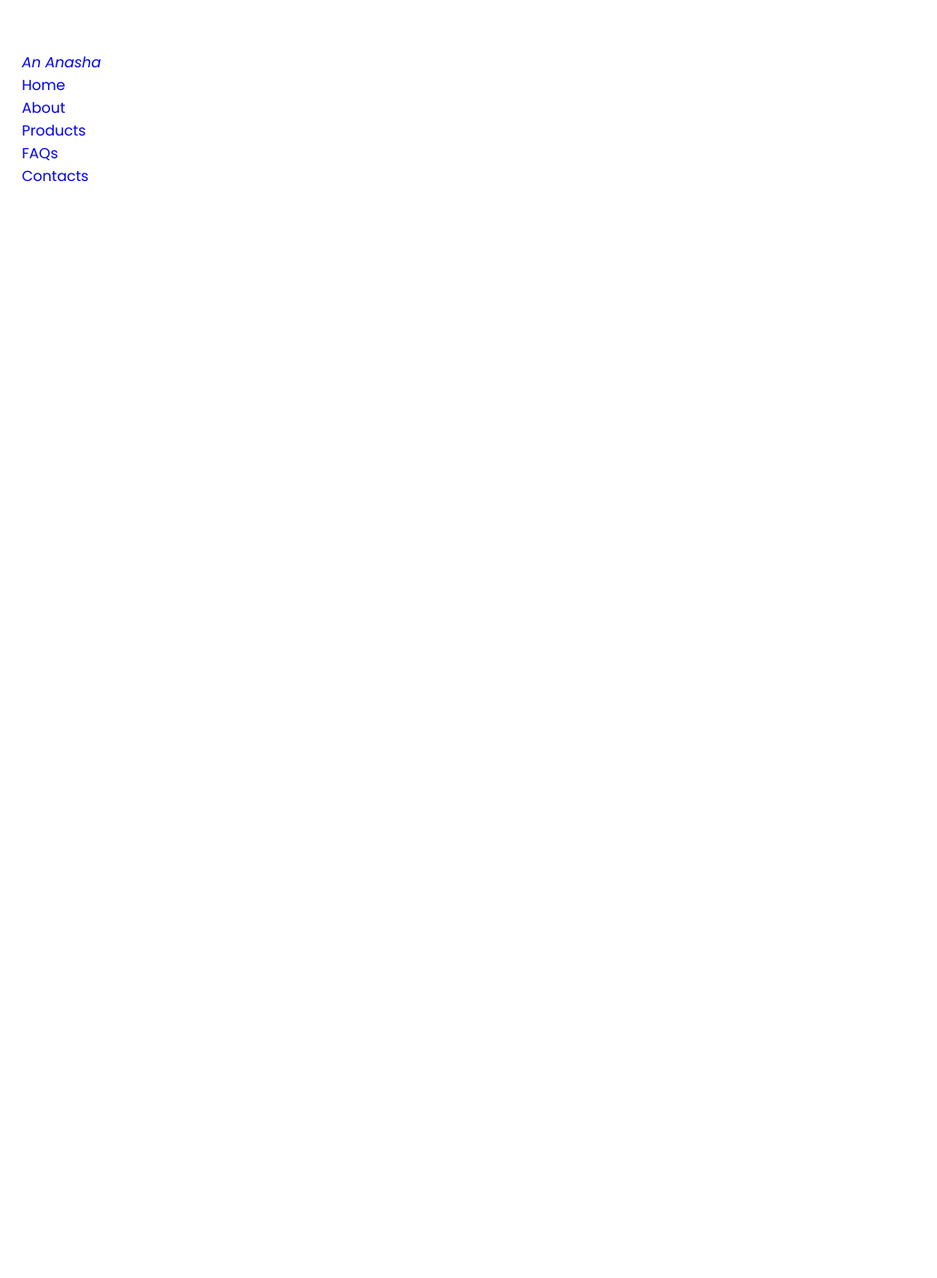
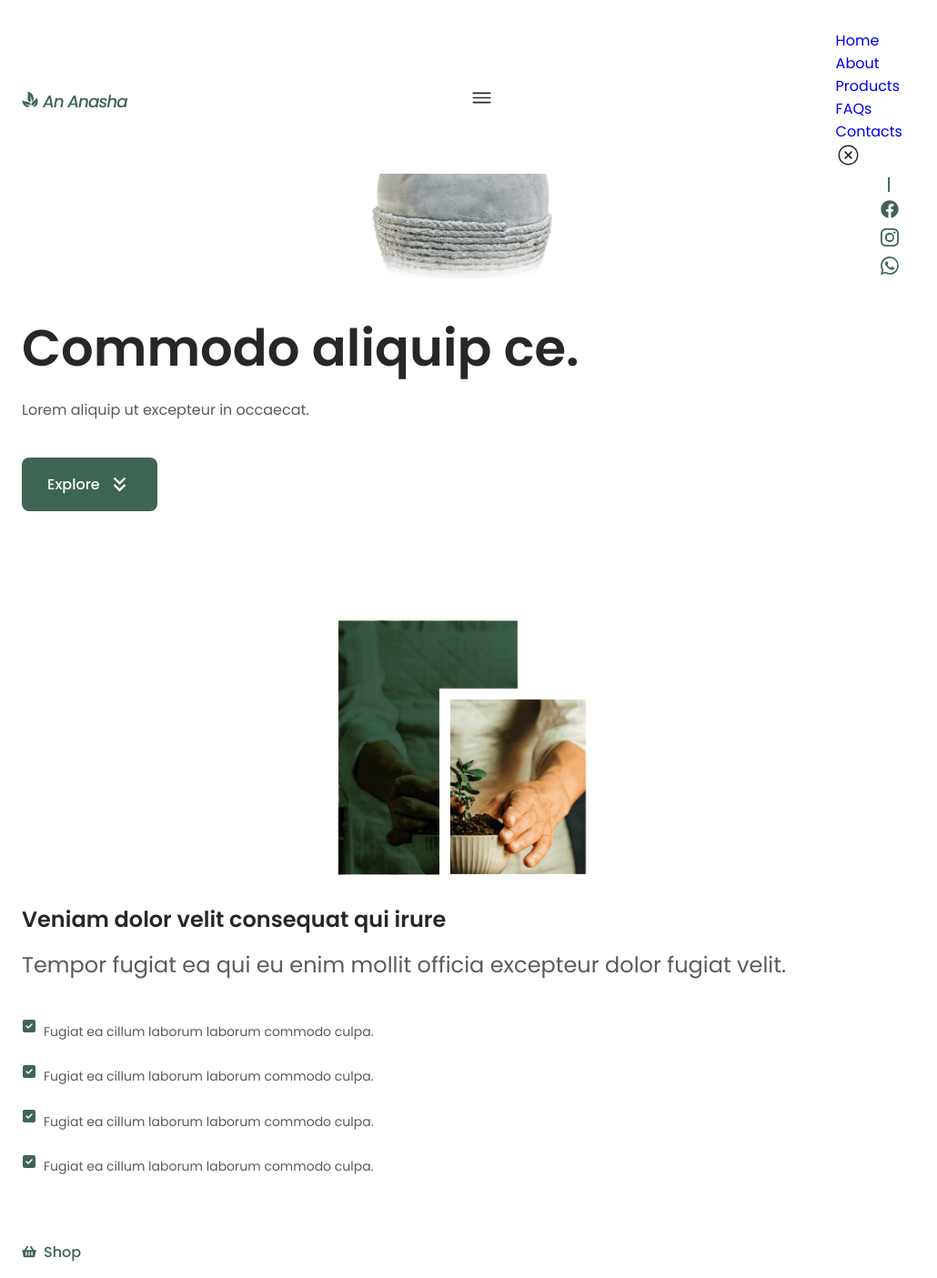
Before and after one commit to ElJeringas/Plant-Website, a React (Create React App) app: page / in a window 1280 px wide. Shown: the whole page at 91% size, without its empty margins (0-1030 px from the left). Before the commit the page ends 800 px from the top, so only its background shows below. Built offline with nearby package versions, Linux system fonts and the light colour scheme.

Commit message:
implementing nav, header, and about sections

```diff
--- a/src/App.js
+++ b/src/App.js
@@ -1,10 +1,14 @@
 import React from 'react';
 import './App.css';
 import NavBar from './components/NavBar/NavBar';
+import Home from './container/Home/Home';
+import About from './container/About/About';
 const App = () => {
   return (
     <div>
       <NavBar/>
+      <Home/>
+      <About/>
     </div>
   )
 }
--- a/src/components/NavBar/NavBar.css
+++ b/src/components/NavBar/NavBar.css
@@ -0,0 +1,91 @@
+.header{
+    width: 100%;
+    background-color: var(--body-color);
+    position: fixed;
+    top: 0;
+    left: 0;
+    z-index: var(--z-fixed);
+}
+
+.nav{
+    height: var(--header-height);
+    display: flex;
+    justify-content: space-between;
+    align-items: center;
+    margin-top: 2rem;
+}
+
+.nav__logo,
+.nav__toggle,
+.nav__close{
+    color: var(--title-color);
+}
+
+.nav__logo{
+    text-transform: capitalize;
+    font-weight: 500;
+    letter-spacing: -1px;
+    display: inline-flex;
+    align-items: center;
+    column-gap: .5rem;
+    transition: .3s;
+}
+
+.nav__logo-icon{
+    font-size: 1.15rem;
+    color: var(--first-color);
+}
+
+.nav__logo:hover{
+    color: var(--first-color);
+}
+
+.nav__toggle{
+    display: inline-flex;
+    font-size: 1.25rem;
+    cursor: pointer;
+}
+
+@media screen and (max-width: 767px) {
+    .nav__menu{
+        position: fixed;
+        background-color: var(--container-color);
+        width: 80%;
+        height: 100%;
+        top: 0;
+        right: -100%;
+        box-shadow: -2px 0 4px hsla(var(--hue), 24%, 15%, .1);
+        padding: 4rem 0 0 3rem;
+        border-radius: 1rem 0 0 1rem;
+        transition:.9s ;
+        z-index: var(--z-fixed);
+    }
+
+    .show-menu{
+        right: 0;
+    }
+
+    .nav__close{
+        font-size: 1.5rem;
+        position: absolute;
+        top: 1rem;
+        right: 1.25rem;
+        cursor: pointer;
+    }
+
+    .nav__list{
+        display: flex;
+        flex-direction: column;
+        row-gap: 1.5rem;
+    }
+
+    .nav__link{
+        color: var(--title-color);
+        font-weight: var(--font-medium);
+        transition: .3s;
+    }
+
+    .nav__link:hover{
+        color: var(--first-color);
+    }
+}
--- a/src/components/NavBar/NavBar.jsx
+++ b/src/components/NavBar/NavBar.jsx
@@ -1,14 +1,26 @@
-import React from 'react'
+import React, { useState } from 'react'
+import { IoIosCloseCircleOutline } from "react-icons/io";
+import { GiThreeLeaves } from "react-icons/gi";
+import { IoIosMenu } from "react-icons/io";
 import './NavBar.css'
 const NavBar = () => {
+    const [isOpen, setIsOpen] = useState(false)
+    const toggleDropdown = () => {
+        setIsOpen(!isOpen)
+    }
+    const [toggleMenu, setToggleMenu] = useState(false)
+
   return (
     <header className='header' id='header'>
         <nav className='nav container'>
             <a href='#' className='nav__logo'>
-                <i className='nav__logo-icon'>An Anasha</i>
+                <i className='nav__logo-icon'><GiThreeLeaves /> An Anasha</i>
             </a>
-            <div className='mav__menu' id='nav-menu'>
-                <ul className='nav__item'>
+            <div className='nav__toggle' id='nav-toggle'>
+                <i className='ri-menu-line' onClick={()=>setToggleMenu(true)}><IoIosMenu fontSize={27}/></i>
+            </div>
+                <div className={`nav__menu  ${toggleMenu ? 'show-menu' : ''}`} id='nav-menu'>
+                <ul className='nav__list'>
                     <li>
                         <a href='#' className='nav__link'>Home</a>
                     </li>
@@ -25,6 +37,9 @@ const NavBar = () => {
                         <a href='#' className='nav__link'>Contacts</a>
                     </li>
                 </ul>
+                <div className='nav__close' id='nav-close'>
+                    <i className='ri-close-line' onClick={() => setToggleMenu(false)}><IoIosCloseCircleOutline fontSize={27}/></i>
+                </div>
             </div>
         </nav>
     </header>
--- /dev/null
+++ b/src/container/About/About.css
@@ -0,0 +1,43 @@
+.about__container{
+    row-gap: 2rem;
+}
+.about__img{
+    width: 280px;
+    justify-self: center;
+}
+
+.about__title{
+    margin-bottom: var(--mb-1);
+}
+
+.about_description{
+    margin-bottom: var(--mb-2);
+}
+
+.about__details{
+    display: grid;
+    row-gap: 1rem;
+    margin-bottom: var(--mb-1);
+    margin-top: var(--mb-2-5);
+}
+
+.about__details-description{
+    display: inline-flex;
+    column-gap: .5rem;
+    font-size: var(--small-font-size);
+}
+
+.about__details-icon{
+    font-size: 1rem;
+    color: var(--first-color);
+    margin-top: .15rem;
+}
+
+.button--link{
+    color: var(--first-color);
+    font-weight: var(--font-medium);
+}
+
+.button--link:hover .button__icon{
+    transform: translateX(.25rem);
+}
--- /dev/null
+++ b/src/container/About/About.jsx
@@ -0,0 +1,43 @@
+import React from 'react';
+import aboutImg from '../../assets/images/about.png'
+import { FaSquareCheck } from "react-icons/fa6";
+import { FaShoppingBasket } from "react-icons/fa";
+import './About.css';
+const About = () => {
+  return (
+    <section className='about section container' id='about'>
+        <div className='about__container grid'>
+            <img src={aboutImg} alt='about' className='about__img'/>
+            <div className='section__title about__title'>
+                <h2 className='section__title about__title'>
+                    Veniam dolor velit consequat qui irure
+                </h2>
+                <p className='about__description'>
+                    Tempor fugiat ea qui eu enim mollit officia excepteur dolor fugiat velit.
+                </p>
+                <div className='about__details'>
+                    <p className='about__details-description'>
+                        <FaSquareCheck className='about__details-icon'/>
+                        Fugiat ea cillum laborum laborum commodo culpa.
+                    </p>
+                    <p className='about__details-description'>
+                        <FaSquareCheck className='about__details-icon'/>
+                        Fugiat ea cillum laborum laborum commodo culpa.
+                    </p>
+                    <p className='about__details-description'>
+                        <FaSquareCheck className='about__details-icon'/>
+                        Fugiat ea cillum laborum laborum commodo culpa.
+                    </p>
+                    <p className='about__details-description'>
+                        <FaSquareCheck className='about__details-icon'/>
+                        Fugiat ea cillum laborum laborum commodo culpa.
+                    </p>
+                </div>
+            </div>
+            <a href='#' className='button--link button--flex'><FaShoppingBasket className='button__icon'/>Shop</a>
+        </div>
+    </section>
+  )
+}
+
+export default About
--- /dev/null
+++ b/src/container/Home/Home.css
@@ -0,0 +1,95 @@
+.home{
+    padding: 3.5rem 0 2rem;
+}
+
+.home__container{
+    position: relative;
+    row-gap: 2rem;
+}
+
+.home__img{
+    width: 200px;
+    justify-self: center;
+}
+
+.home__title{
+    font-size: var(--big-font-size);
+    line-height: 140%;
+    margin-bottom: var(--mb-1);
+}
+
+.home__description{
+    margin-bottom: var(--mb-2-5);
+}
+
+.home__social{
+    position: absolute;
+    top: 2rem;
+    right: -1rem;
+    display: grid;
+    justify-content: center;
+    row-gap: 3.5rem;
+}
+
+.home__social-follow{
+    font-weight: var(--font-medium);
+    font-size: var(--smaller-font-size);
+    color: var(--first-color);
+    position: relative;
+    transform: rotate(90deg);
+}
+
+.home__social-follow::after{
+    content: '';
+    position: absolute;
+    width: 1rem;
+    height: 2px;
+    background-color: var(--first-color);
+    right: -45%;
+    top: 50%;
+}
+
+.home__social-links{
+    display: inline-flex;
+    flex-direction: column;
+    row-gap: .25rem;
+}
+
+.home__social-link{
+    font-size: 1rem;
+    margin: auto;
+    color: var(--first-color);
+    transition: .3s ease
+}
+
+.home__social-link:hover{
+    transform: translateX(.25rem);
+}
+
+.button{
+    display: inline-block;
+    background-color: var(--first-color);
+    color: #fff;
+    padding: 1rem 1.75rem;
+    border-radius:.5rem ;
+    font-weight: var(--font-medium);
+    transition: .3s ease;
+}
+
+.button:hover{
+    background-color: var(--first-color-alt);
+}
+
+.button__icon{
+    transition: .3s ;
+}
+
+.button:hover .button__icon{
+    transform: translateY(.25rem);
+}
+
+.button--flex{
+    display: inline-flex;
+    align-items: center;
+    column-gap: .5rem;
+}
--- /dev/null
+++ b/src/container/Home/Home.jsx
@@ -0,0 +1,42 @@
+import React from 'react'
+import homeImage from '../../assets/images/home.png'
+import { MdKeyboardDoubleArrowDown } from "react-icons/md";
+import { FaFacebook } from 'react-icons/fa';
+import { BsInstagram, BsWhatsapp } from 'react-icons/bs';
+import './Home.css';
+const Home = () => {
+  return (
+    <section className='home' id='home'>
+        <div className='home__container container grid'>
+            <img src={homeImage} alt='home' className='home__img'/>
+
+            <div className='home__data'>
+                <h1 className='home__title'>
+                    Commodo aliquip ce.
+                </h1>
+                <p className='home__description'>
+                    Lorem aliquip ut excepteur in occaecat.
+                </p>
+
+                <a href='about' className='button button--flex'>Explore <MdKeyboardDoubleArrowDown className='button__icon' size={27}/></a>
+            </div>
+            <div className='home__social'>
+                <span className='home__social-follow'>Follow Us</span>
+                <div className='home__social-links'>
+                    <a href='#' target='_blank' className='home__social-link'>
+                        <FaFacebook size={20}/>
+                    </a>
+                    <a href='#' target='_blank' className='home__social-link'>
+                        <BsInstagram size={20}/>
+                    </a>
+                    <a href='#' target='_blank' className='home__social-link'>
+                        <BsWhatsapp size={20}/>
+                    </a>
+                </div>
+            </div>
+        </div>
+    </section>
+  )
+}
+
+export default Home
--- a/src/index.css
+++ b/src/index.css
@@ -4,14 +4,14 @@
   --heqader-height:3.5rem;
   --hue:152;
 
-  --first-color:hsl(var (--hue),24%,32%);
-  --first-color-alt:hsl( var (--hue),24%,28%);
+  --first-color:hsl(var(--hue),24%,32%);
+  --first-color-alt:hsl(var(--hue),24%,28%);
   --first-color-light:hsl(var(--hue),24%,66%);
-  --first-color-lighten: :hsl(var(--hue),24%,92%);
-  --title-color: :hsl(var(--hue),4%,15%);
-  --text-color: :hsl(var(--hue),4%,35%);
-  --text-color-light: :hsl(var(--hue),4%,55%);
-  --body-color: :hsl(var(--hue),0%,100%);
+  --first-color-lighten:hsl(var(--hue),24%,92%);
+  --title-color:hsl(var(--hue),4%,15%);
+  --text-color:hsl(var(--hue),4%,35%);
+  --text-color-light:hsl(var(--hue),4%,55%);
+  --body-color:hsl(var(--hue),0%,100%);
   --container-color: #fff;
 
   --body-font:'Poppins',sans-serif;
```
